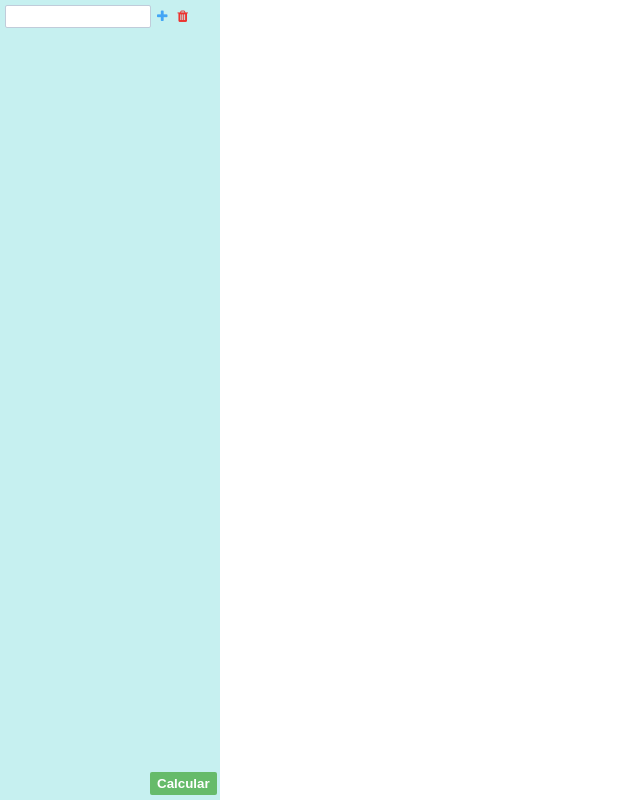
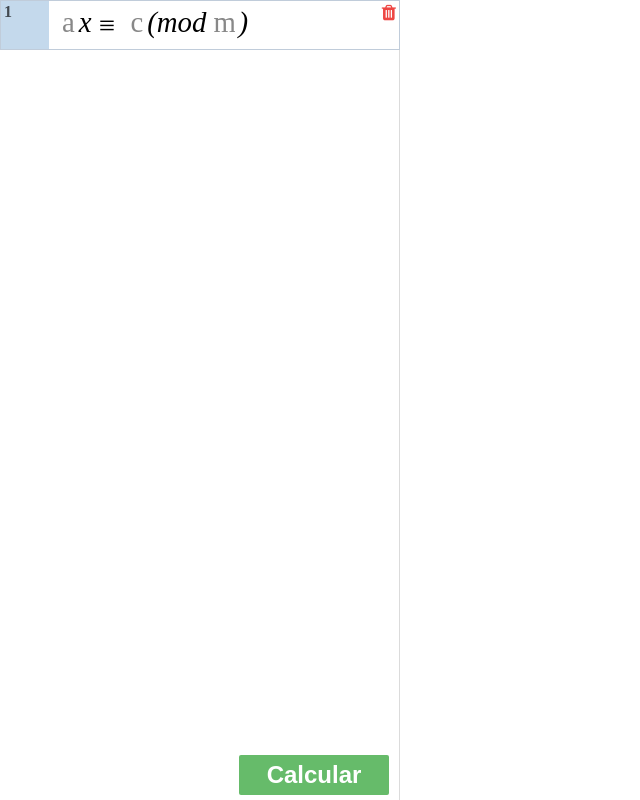
Before and after one commit to arthurlazevedo/tcr-projeto-fmcc2, a plain HTML site: page index.html in a window 1280 px wide. Shown: the whole page, without its empty margins (0-640 px from the left). Drawn offline with Linux system fonts and the light colour scheme.

Commit message:
melhora interface do menu

```diff
--- a/estilos/index.css
+++ b/estilos/index.css
@@ -1,13 +1,14 @@
 :root {
   --primaria : #66bb6a;
-  --aviso    : #ec332f;
+  --aviso    : #ee4643;
+  --fundo    : white;
   --info     : #42a5f5;
-  --fundo    : white;
 }
 
 
 body {
   margin: 0;
+  font-size: 1.8rem;
 }
 
 
@@ -24,16 +25,16 @@ main {
 
 
 #menu {
-  background-color : rgb(198, 240, 240);
-  box-sizing       : border-box;
-  padding          : 5px;
-  height           : 100vh;
-  width            : 220px;
+  border-right : 1px solid rgb(219, 219, 219);;
+  box-sizing   : border-box;
+  position     : relative;
+  height       : 100vh;
+  width        : 400px;
 }
 
 
 #resultados {
-  overflow-y : scroll;
+  overflow-y : auto;
   flex-grow  : 1;
   height     : 100vh;
 }
@@ -41,38 +42,52 @@ main {
 
 input[type="text"] {
   background-color : #fff;
-  border-radius    : 2px;
-  font-size        : 11px;
-  padding          : 1px;
-  border           : 1px solid #c0ccda;
-  height           : 19px;
+  padding-bottom   : 2px !important;
+  vertical-align   : middle;
+  margin-right     : 4px;
+  font-family      : 'Times new Roman';
+  font-size        : inherit;
+  position         : relative;
+  padding          : 0;
+  border           : none;
+  bottom           : 2px;
   color            : inherit;
+  width            : 21px;
+  text-align       : end;
 }
 
 
-input[type="text"]:focus {
-  box-shadow : inset 0 0 1.5px #bdc2c7;
-  border     : 1px solid #b7b8be;
+input::placeholder {
+  color: rgb(136, 136, 136);
+}
+
+
+input.direito::placeholder {
+  vertical-align : middle;
+  margin-right   : 1px;
+  text-align     : end;
 }
 
 
 button {
-  vertical-align : middle;
-  border-radius  : 2px;
-  font-weight    : bold;
-  padding        : 2.7px 8px;
-  border         : 0;
-  color          : white;
+  border-radius : 2px;
+  font-weight   : bold;
+  padding       : 2.7px 8px;
+  border        : 0;
+  color         : white;
 }
 
 
 button#calcular {
   background : var(--primaria);
+  font-size  : 1.5rem;
   position   : absolute;
   padding    : 4px 7px;
   bottom     : 5px;
   border     : 0;
-  left       : 150px;
+  width      : 150px;
+  height     : 40px;
+  right      : 10px;
 }
 
 button.out {
@@ -91,3 +106,64 @@ button.out-warning {
 .ml-2 {
   margin-left: 2px;
 }
+
+.lixeira {
+  font-size : 18px !important;
+  position  : absolute;
+  cursor    : pointer;
+  color     : var(--aviso);
+  right     : 3px;
+  top       : 3px;
+}
+
+.lixeira:hover {
+  filter: brightness(92%);
+}
+
+.congruencia {
+  box-sizing : border-box;
+  background : #fff;
+  position   : relative;
+  border     : 1px solid #c0ccda;
+  height     : 50px;
+  width      : calc(100% + 1px);
+}
+
+.congruencia:focus-within {
+  border: 1px solid rgb(90, 149, 200);
+}
+
+.congruencia > * {
+  vertical-align: middle;
+}
+
+.congruencia > i:not(.lixeira) {
+  position : relative;
+  bottom   : 3px;
+}
+
+.congruencia:focus-within > .relatorio-erro {
+  background: rgb(120, 172, 218);
+}
+
+.congruencia:focus-within > .relatorio-erro::before {
+  color: white;
+}
+
+.relatorio-erro {
+  background-color : rgba(90, 149, 200, 0.353);
+  margin-right     : 5px;
+  display          : inline-flex;
+  height           : 100%;
+  width            : 12%;
+  top              : 0;
+}
+
+.relatorio-erro::before {
+  font-family : inherit;
+  font-weight : bold;
+  font-size   : 16px;
+  content     : attr(data-id);
+  margin      : 2px 0 0 3px;
+  color       : rgb(67, 74, 81);
+}
--- a/src/index.js
+++ b/src/index.js
@@ -1,13 +1,10 @@
 import { resolverSistema } from "./resultados.js";
-
-const padraoCongruencia = /(\d*)x\s*=\s*(\d+)\s*(?:%\s*(\d+)|\(mod\s*(\d+)\))/;
+import { ehNumero } from "./utilitarios/utilitarios.js";
 
 document.onkeydown = e => {
   if (e.ctrlKey && e.key === 'Enter') {
+    if (!btnCalcular.disabled) btnCalcular.click();
     e.stopPropagation();
-    if (!btnCalcular.disabled) {
-      btnCalcular.click();
-    }
   }
 }
 
@@ -18,18 +15,11 @@ btnCalcular.onclick = () => {
   const congruencias = [];
 
   for (const congruencia of sistemas.children) {
-    if (congruencia.localName === 'button') break;
-    const valor = congruencia.children.item(0).value;
+    const [a, c, m] = Array.from(congruencia.querySelectorAll('input')).map(input => input.value);
 
-    if (!valor.match(padraoCongruencia)) {
-      // resultado.innerText = 'Algo de errado não está certo em uma dessas congruências aí prc';
-      return;
-    }
+    if (!c || !m) break;
 
-    const [, a, c, posm1, posm2] = padraoCongruencia.exec(valor);
-    const m = posm1 || posm2;
-
-    // validar se a é 0, se for meter a pata no arrombado
+    // TODO: validar se a é 0, se for meter a pata no arrombado
     congruencias.push({ a: a || 1, c, m });
   }
 
@@ -40,44 +30,148 @@ btnCalcular.onclick = () => {
   }
 }
 
+function atalhosTecladoCongruencia(e) {
+  // TODO: confirmar se não vai ter problemas assim
+  const congruencia   = e.target.parentElement;
+  const proximoNo     = congruencia.nextElementSibling;
+  const noAnterior    = congruencia.previousElementSibling;
+  const rmCongruencia = congruencia.querySelector('.lixeira');
+
+  switch (e.key) {
+    case 'Enter':
+      if (!e.ctrlKey) {
+        adicionaNovaCongruencia(congruencia);
+        e.stopPropagation();
+      }
+      break;
+    case 'Backspace':
+      if (e.shiftKey && noAnterior) {
+        rmCongruencia.click();
+        noAnterior.focus();
+        e.stopPropagation();
+      }
+      break;
+    case 'Delete':
+      if (noAnterior) {
+        rmCongruencia.click();
+        noAnterior.focus();
+        e.stopPropagation();
+      }
+      break;
+    case 'ArrowUp':
+      if (noAnterior) {
+        noAnterior.focus();
+        e.stopPropagation();
+      }
+      break;
+    case 'ArrowDown':
+      // TODO: ter uma parte mais interna para os sistemas
+      if (proximoNo.className === 'congruencia') {
+          proximoNo.focus();
+      } else {
+        adicionaNovaCongruencia(congruencia);
+      }
+      e.stopPropagation();
+      break;
+  }
+}
+
 function adicionaNovaCongruencia(noAnterior) {
   const numeroCongruencia = sistemas.children.length;
 
-  const congruenciaDiv      = document.createElement('div');
-    congruenciaDiv.id    = `congruencia-linear-${numeroCongruencia}`;
-    congruenciaDiv.style = 'margin-bottom:5px;';
-    // congruenciaDiv.classList.add('...');
+  const congruenciaDiv = document.createElement('div');
+    congruenciaDiv.id        = `congruencia-linear-${numeroCongruencia}`;
+    congruenciaDiv.tabIndex  = -1;
+    congruenciaDiv.className = 'congruencia';
+    congruenciaDiv.onkeydown = atalhosTecladoCongruencia;
+    congruenciaDiv.onfocus   = e => (console.log(e), a.focus());
 
-    const addCongruenciaBtn = document.createElement('button');
-      addCongruenciaBtn.id        = `adicionar-congruencia-${numeroCongruencia}`;
-      addCongruenciaBtn.title     = 'Adicionar Congruência ao Sistema';
-      addCongruenciaBtn.innerHTML = '<i class="fa fa-plus"></i>';
-      addCongruenciaBtn.className = 'out out-info ml-2';
-      addCongruenciaBtn.onclick   = () => adicionaNovaCongruencia(congruenciaDiv);
+    const erroCongruencia = document.createElement('div');
+      erroCongruencia.id         = `erro-congruencia-${numeroCongruencia}`;
+      erroCongruencia.className  = 'relatorio-erro';
+      erroCongruencia.dataset.id = numeroCongruencia;
 
-    const rmCongruenciaBtn  = document.createElement('button');
-      rmCongruenciaBtn.id        = `remover-congruencia-${numeroCongruencia}`;
-      rmCongruenciaBtn.title     = 'Remover Congruência do Sistema';
-      rmCongruenciaBtn.innerHTML = '<i class="fa fa-trash"></i>';
-      rmCongruenciaBtn.className = 'out out-warning ml-2';
-      rmCongruenciaBtn.onclick   = () => sistemas.removeChild(congruenciaDiv);
+    const a   = criaInputCongruencia('a', numeroCongruencia, 'x');
+    const x   = criaElementoSimples('i', 'x');
+    const eq  = criaElementoSimples('span', ' ≡ ');
+    const c   = criaInputCongruencia('c', numeroCongruencia, '(');
+    const mod = criaElementoSimples('i', '(mod ');
+    const m   = criaInputCongruencia('m', numeroCongruencia);
+    const fim = criaElementoSimples('i', ')');
 
-    const congruenciaInput = document.createElement('input');
-      congruenciaInput.id        = `valor-congruencia-${numeroCongruencia}`;
-      congruenciaInput.type      = 'text';
-      congruenciaInput.onkeydown = e => {if (!e.ctrlKey && e.key === 'Enter') addCongruenciaBtn.click()};
+    const rmCongruencia  = document.createElement('i');
+      rmCongruencia.id        = `remover-congruencia-${numeroCongruencia}`;
+      rmCongruencia.className = 'fa fa-trash fa-sm lixeira';
+      rmCongruencia.title     = 'Remover Congruência do Sistema';
+      rmCongruencia.onclick   = () => sistemas.removeChild(congruenciaDiv);
 
-    congruenciaDiv.appendChild(congruenciaInput);
-    congruenciaDiv.appendChild(addCongruenciaBtn);
-    congruenciaDiv.appendChild(rmCongruenciaBtn);
+    congruenciaDiv.appendChild(erroCongruencia);
+    congruenciaDiv.appendChild(a);
+    congruenciaDiv.appendChild(x);
+    congruenciaDiv.appendChild(eq);
+    congruenciaDiv.appendChild(c);
+    congruenciaDiv.appendChild(mod);
+    congruenciaDiv.appendChild(m);
+    congruenciaDiv.appendChild(fim);
+    congruenciaDiv.appendChild(rmCongruencia);
 
   if (noAnterior) {
-    sistemas.insertBefore(congruenciaDiv, noAnterior.nextSibling);
-    congruenciaInput.focus();
+    sistemas.insertBefore(congruenciaDiv, noAnterior.nextElementSibling);
+    a.focus();
   } else {
     sistemas.insertBefore(congruenciaDiv, btnCalcular);
   }
 }
 
+
+function criaElementoSimples(elemento, conteudo) {
+  const el = document.createElement(elemento);
+    el.innerText = conteudo;
+
+  return el;
+}
+
+
+function criaInputCongruencia(nome, indice, teclaProximo) {
+  const input = document.createElement('input');
+    input.id            = `${nome}-${indice}`;
+    input.type          = 'text';
+    input.onkeydown     = e => focaProximoInput(e, teclaProximo);
+    input.placeholder   = nome;
+    input.onbeforeinput = adaptaInput;
+
+  return input;
+}
+
+
+function focaProximoInput(e, teclaProximo) {
+  if (e.key.toUpperCase() === teclaProximo?.toUpperCase()) {
+    const inputs = e.target.parentElement.querySelectorAll('input');
+    for (let i = 0; i < inputs.length; i++) {
+      if (inputs[i] === e.target) {
+        inputs[i + 1].focus();
+      }
+    }
+  }
+}
+
+function adaptaInput(e) {
+  if (!ehNumero(e.data)) {
+    e.preventDefault();
+    return;
+  }
+
+  const input = e.target;
+  let quantNums = input.value.length;
+
+  if (e.inputType === 'deleteContentBackward') quantNums = Math.max(quantNums - 2, 0);
+
+  if (!quantNums || e.inputType === 'deleteWordBackward') {
+    input.style.width = '21px';
+  } else if (quantNums < 5) {
+    input.style.width = (quantNums + 1) * 13 + 'px';
+  }
+}
+
 // Cria a primeira congruência por padrão
 adicionaNovaCongruencia();
```
